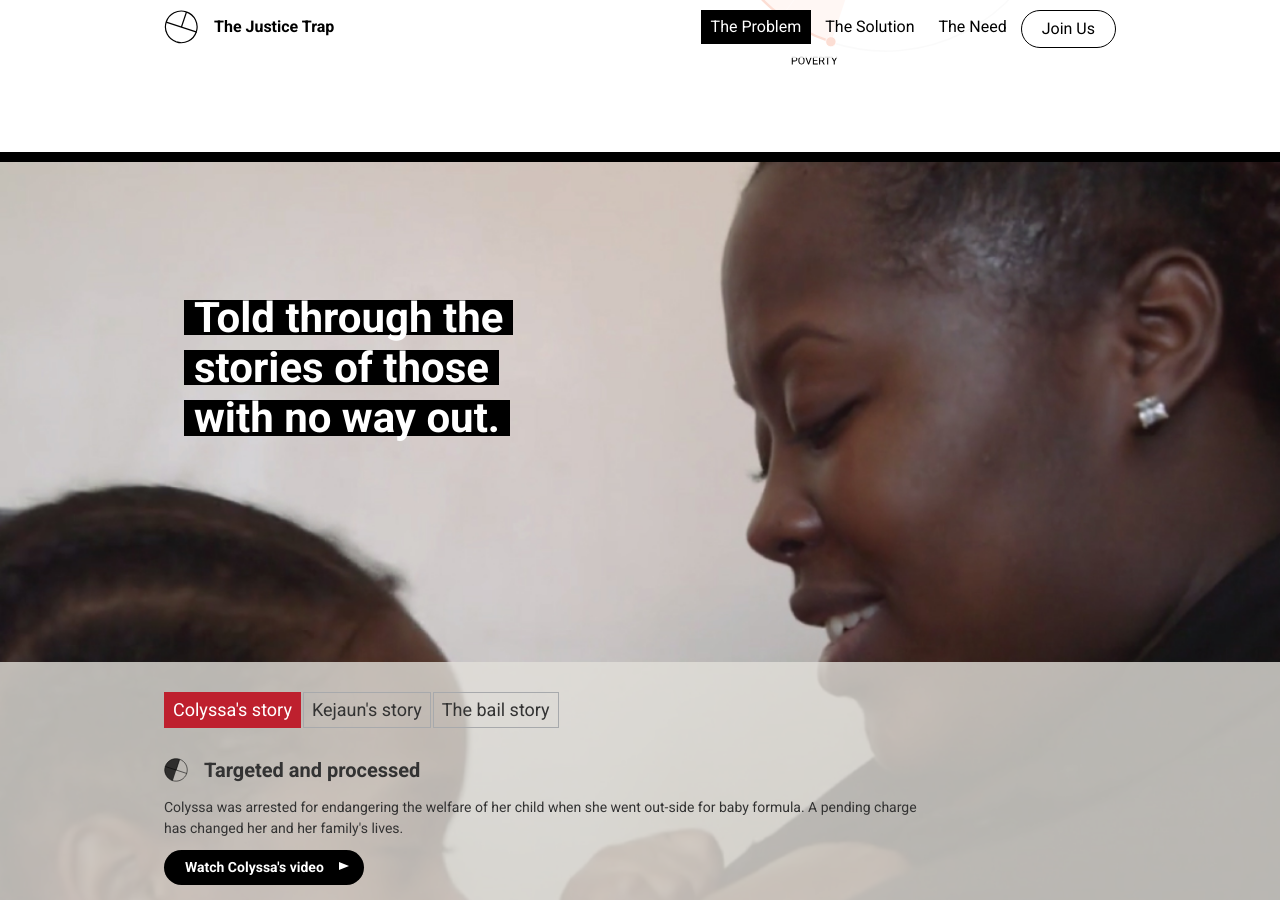
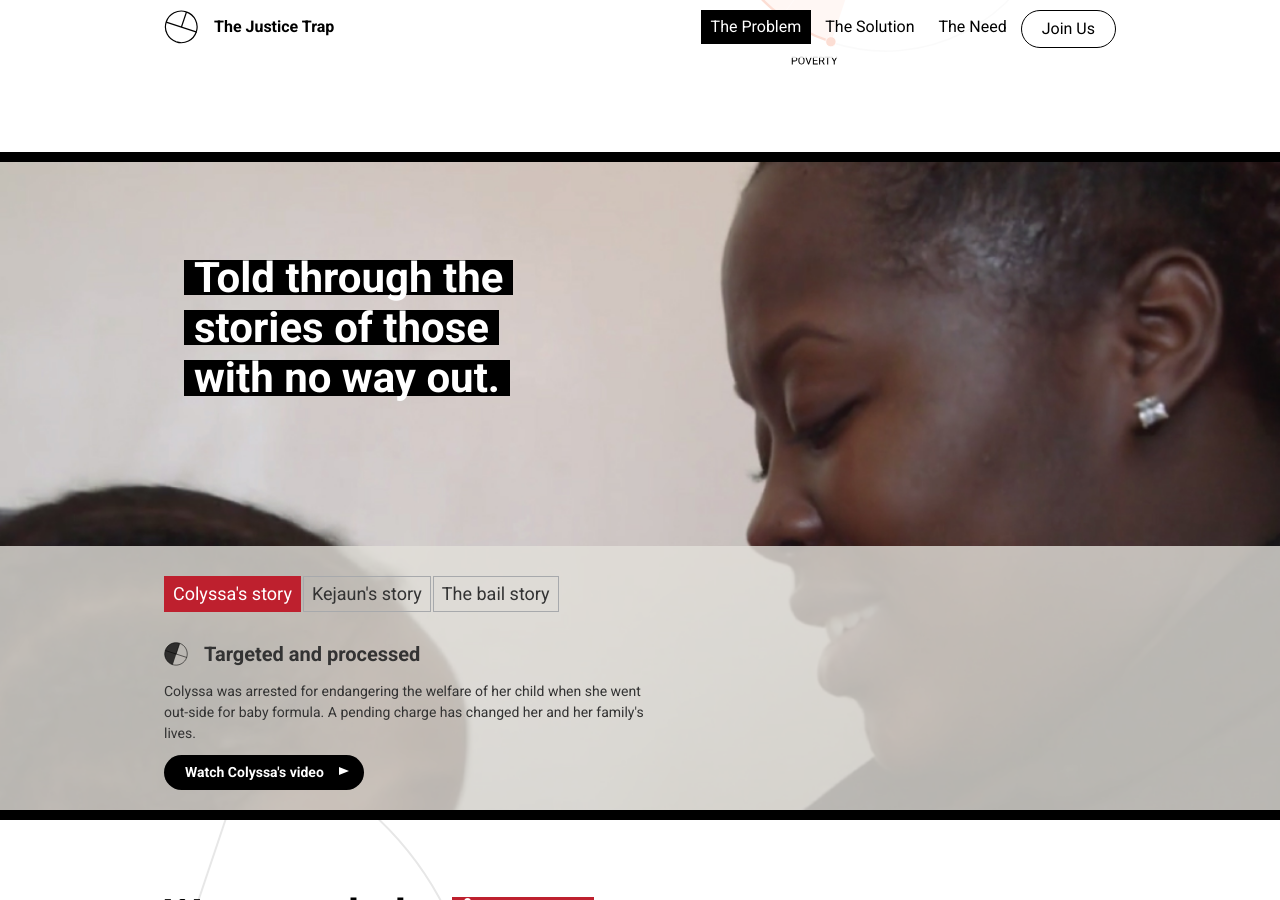
Before and after one commit to noahmanger/thejusticetrap, a Jekyll site: the page built from index.html, in a window 1280 px wide and 900 px high, scrolled down 1551 px. Built offline with Jekyll 4.4.1, drawn with Linux system fonts in a browser that asks for light colours.

Commit message:
Refinements

```diff
--- a/assets/_sass/base/_grid-settings.scss
+++ b/assets/_sass/base/_grid-settings.scss
@@ -9,6 +9,8 @@
 // Neat Breakpoints
 $medium-screen: 601px;
 $large-screen: 769px;
+$xl-screen: 68em;
 
 $medium-screen-up: new-breakpoint(min-width $medium-screen 12);
 $large-screen-up: new-breakpoint(min-width $large-screen 12);
+$xl-screen-up: new-breakpoint(min-width $xl-screen 12);
--- a/assets/_sass/components/_connectors.scss
+++ b/assets/_sass/components/_connectors.scss
@@ -1,6 +1,7 @@
 .connector {
   position: relative;
   width: 100%;
+  z-index: -1;
 
   .seg {
     border-style: dashed;
@@ -98,7 +99,7 @@
   }
 }
 
-@include media($large-screen-up) {
+@include media($medium-screen-up) {
   .connector--1 {
     .seg--1 {
       right: 20%;
@@ -126,6 +127,50 @@
     .seg--1 {
       right: 5%;
       top: 2rem;
+      height: 4rem;
+      left: auto;
+    }
+
+    .seg--2 {
+      right: 5%;
+      left: auto;
+      width: 25%;
+    }
+  }
+
+  .connector--3 {
+    .seg--2 {
+      width: 65%;
+    }
+  }
+
+  .connector--4 {
+    top: -10rem;
+    left: 5%;
+
+    .seg--1 {
+      height: 8rem;
+    }
+
+    .seg--2 {
+      width: 60%;
+    }
+  }
+
+  .connector--5 {
+    .seg--2 {
+      width: 70%;
+    }
+  }
+}
+
+@include media($large-screen-up) {
+  .connector--2 {
+    top: 10rem;
+
+    .seg--1 {
+      right: 5%;
+      top: 2rem;
       left: auto;
     }
 
@@ -137,12 +182,8 @@
   }
 
   .connector--3 {
-    .seg--1 {
-
-    }
-
     .seg--2 {
-
+      width: 50%;
     }
   }
 
--- a/assets/_sass/components/_hero.scss
+++ b/assets/_sass/components/_hero.scss
@@ -1,5 +1,5 @@
 .hero {
-  background-image: url('../assets/img/hero.png');
+  background-image: url('../img/hero.png');
   background-size: cover;
   background-position: center center;
   min-height: 60vh;
--- a/assets/_sass/components/_issues.scss
+++ b/assets/_sass/components/_issues.scss
@@ -7,12 +7,18 @@
     padding-bottom: 1rem;
   }
 
+  @include media($medium-screen-up) {
+    background-size: 50%;
+    background-position: -4rem 10%;
+  }
+
   @include media($large-screen-up) {
-    background-size: 75rem;
+    background-position: -4rem -10rem;
   }
 }
 
 .issues__details {
+  background: $white;
   position: relative;
   margin-top: 24rem;
   border: 2px solid $red;
@@ -34,7 +40,7 @@
     right: 4rem;
   }
 
-  @include media($large-screen-up) {
+  @include media($medium-screen-up) {
     @include span-columns(6);
     @include shift(6);
     margin-top: 0;
@@ -138,16 +144,13 @@
   }
 }
 
-.action__1 {
-
-}
-
 .action__2 {
   float: right;
-}
 
-.action__3 {
-
+  @include media($medium-screen-up) {
+    position: relative;
+    top: -2rem;
+  }
 }
 
 .action__4 {
--- a/assets/_sass/components/_sections.scss
+++ b/assets/_sass/components/_sections.scss
@@ -9,7 +9,7 @@
   position: relative;
   z-index: 100;
 
-  @include media($large-screen-up) {
+  @include media($xl-screen-up) {
     padding: 2rem 0;
   }
 }
--- a/assets/_sass/components/_tabs.scss
+++ b/assets/_sass/components/_tabs.scss
@@ -20,24 +20,27 @@
 
 .video-tabs__panel {
   position: relative;
-  height: 23rem;
+  padding-top: 53%;
   left: 0;
   right: 0;
   width: 100%;
+  overflow: hidden;
 
-  @include media($medium-screen-up) {
-    height: 50rem;
+  @include media($large-screen-up) {
+    overflow: visible;
+    position: static;
+    padding-top: 30%;
   }
 }
 
 .video-tabs__container {
   @include outer-container();
   position: relative;
-  height: 23rem;
   padding: 0 2rem;
 
-  @include media($medium-screen-up) {
-    height: 50rem;
+  @include media($large-screen-up) {
+    margin-top: -30%;
+    width: 100%;
   }
 }
 
@@ -46,9 +49,17 @@
   top: 0;
   left: 0;
   right: 0;
+  bottom: 0;
 
   img {
     width: 100%;
+  }
+
+  @include media($large-screen-up) {
+    img {
+      width: auto;
+      min-width: 100%;
+    }
   }
 }
 
@@ -56,7 +67,7 @@
   background-color: #E3E0DA;
   z-index: 200;
 
-  @include media($medium-screen-up) {
+  @include media($large-screen-up) {
     background-color: rgba(#E3E0DA, .8);
     position: relative;
     bottom: 0;
@@ -68,8 +79,8 @@
   left: 2rem;
   bottom: 1rem;
 
-  @include media($medium-screen-up) {
-    top: 8rem;
+  @include media($large-screen-up) {
+    top: 4rem;
   }
 }
 
@@ -77,6 +88,12 @@
   position: relative;
   width: 80%;
   padding: 2rem 0 1rem 0;
+}
+
+.video-tabs__blurb {
+  @include media($medium-screen-up) {
+    @include span-columns(8);
+  }
 }
 
 .video-trigger {
```
